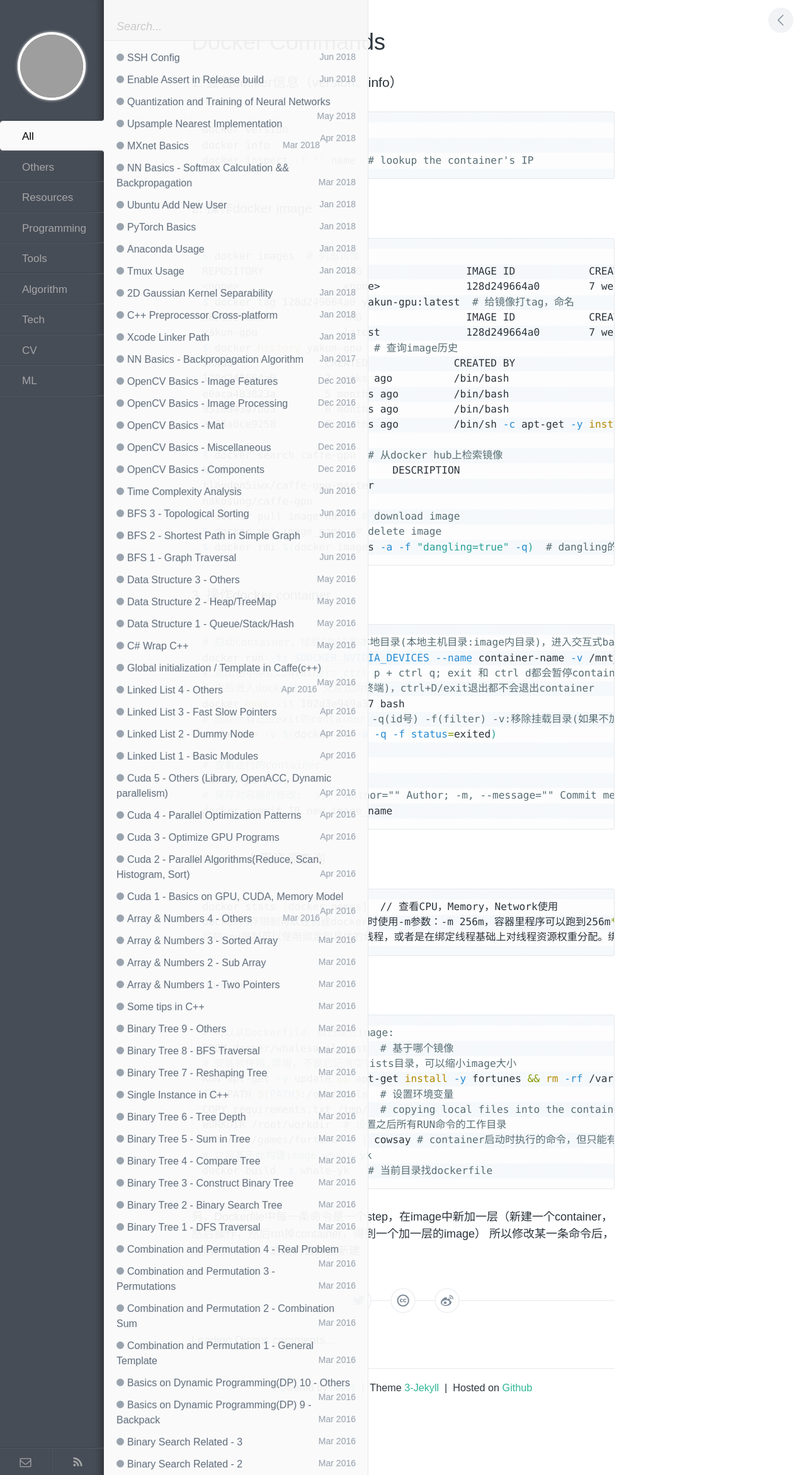
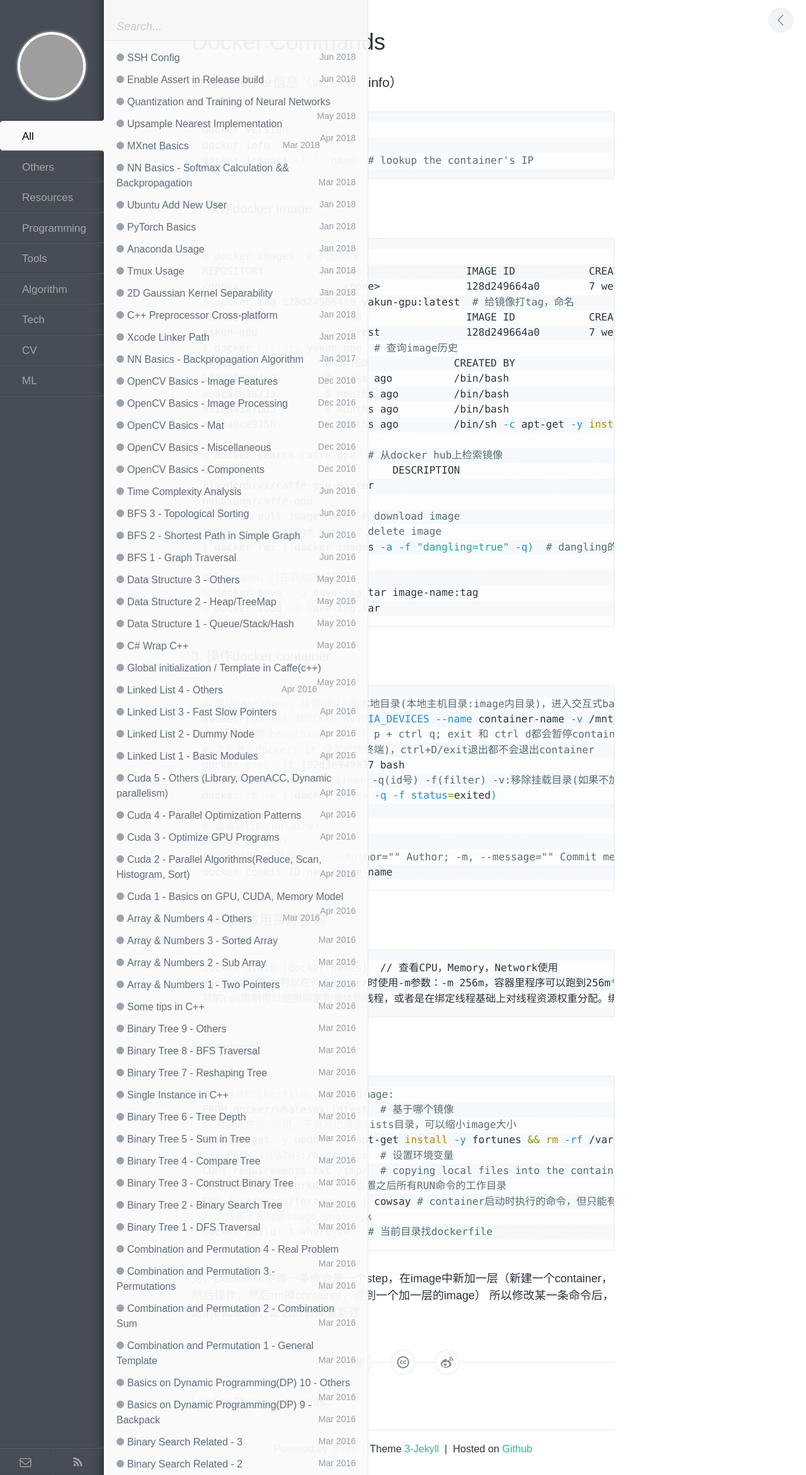
Before and after one commit to wykvictor/wykvictor.github.io, a Jekyll site: the page built from _posts/resources/2015-10-15-Docker-Commands.md, in a window 1280 px wide. Shown: the whole page at 63% size. Built offline with Jekyll 4.4.1, drawn with Linux system fonts in a browser that asks for light colours; comment, search, counter and statistics services are not loaded; grey boxes are pictures that could not be loaded.

Commit message:
add docker save/load img

```diff
--- a/_posts/resources/2015-10-15-Docker-Commands.md
+++ b/_posts/resources/2015-10-15-Docker-Commands.md
@@ -35,6 +35,10 @@
 $ docker pull image-name  # download image
 $ docker rmi image_name  # delete image
 $ docker rmi $(docker images -a -f "dangling=true" -q)  # dangling的镜像
+
+#导出image，并在其他的机器导入
+$ docker save  -o save-img.tar image-name:tag
+$ docker load -i save-img.tar
 {% endhighlight %}
 
 ### 3. 操作docker container
```
